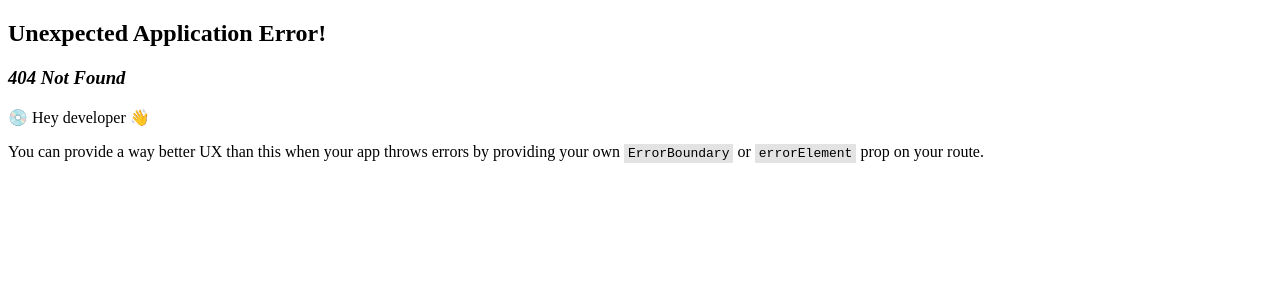
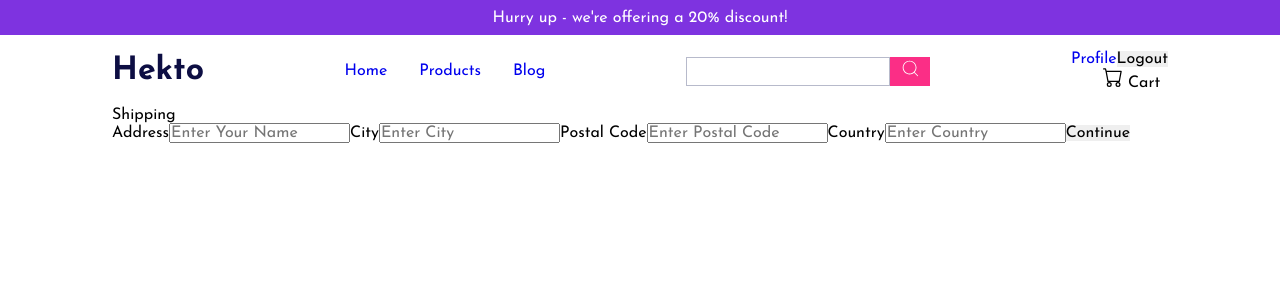
Before and after one commit to EleneQ/Hekto---eCommerce-Store, a React (Create React App) app in the folder client/: page /shipping in a window 1280 px wide. Before the commit this address had no page. Shown: the top 300 px of the page. Built offline with nearby package versions, Linux system fonts and the light colour scheme; sample sign-in values are in the browser's storage.

Commit message:
added frontend shipping

```diff
--- /dev/null
+++ b/client/src/components/PrivateRoute.jsx
@@ -0,0 +1,9 @@
+import { Outlet, Navigate } from "react-router-dom";
+import { useSelector } from "react-redux";
+
+const PrivateRoute = () => {
+  const { userInfo } = useSelector((state) => state.auth);
+
+  return userInfo ? <Outlet /> : <Navigate to="/login" replace />; //replace any past history
+};
+export default PrivateRoute;
--- a/client/src/index.js
+++ b/client/src/index.js
@@ -10,11 +10,13 @@ import {
 import { Provider } from "react-redux";
 import store from "./store";
 
+import PrivateRoute from "./components/PrivateRoute";
 import HomePage from "./pages/Home/HomePage";
 import ProductPage from "./pages/Product/ProductPage";
 import CartPage from "./pages/Cart/CartPage";
 import LoginPage from "./pages/Login/LoginPage";
 import RegisterPage from "./pages/Register/RegisterPage";
+import ShippingPage from "./pages/shipping/ShippingPage";
 
 //allows child routes
 const router = createBrowserRouter(
@@ -25,6 +27,10 @@ const router = createBrowserRouter(
       <Route path="/cart" element={<CartPage />} />
       <Route path="/login" element={<LoginPage />} />
       <Route path="/register" element={<RegisterPage />} />
+
+      <Route path="" element={<PrivateRoute />}>
+        <Route path="/shipping" element={<ShippingPage />} />
+      </Route>
     </Route>
   )
 );
--- /dev/null
+++ b/client/src/pages/shipping/ShippingForm.jsx
@@ -0,0 +1,84 @@
+import { useState } from "react";
+import { useDispatch, useSelector } from "react-redux";
+import { useNavigate } from "react-router-dom";
+import { saveShippingAddress } from "../../slices/cartSlice";
+import Container from "../../components/styles/Container.styled";
+
+const ShippingForm = () => {
+  const cart = useSelector((state) => state.cart);
+  const { shippingAddress } = cart;
+
+  const [address, setAddress] = useState(shippingAddress.address || "");
+  const [city, setCity] = useState(shippingAddress.city || "");
+  const [postalCode, setPostalCode] = useState(
+    shippingAddress.postalCode || ""
+  );
+  const [country, setCountry] = useState(shippingAddress.country || "");
+
+  const navigate = useNavigate();
+  const dispatch = useDispatch();
+
+  const submitHandler = (e) => {
+    e.preventDefault();
+
+    dispatch(saveShippingAddress({ address, city, postalCode, country }));
+    navigate("/payment");
+  };
+
+  return (
+    <section>
+      <Container>
+        <h1>Shipping</h1>
+        <form onSubmit={submitHandler}>
+          <label htmlFor="address">
+            Address
+            <input
+              id="address"
+              type="text"
+              name="address"
+              placeholder="Enter Your Name"
+              value={address}
+              onChange={(e) => setAddress(e.target.value)}
+            />
+          </label>
+          <label htmlFor="address">
+            City
+            <input
+              id="city"
+              type="text"
+              name="city"
+              value={city}
+              placeholder="Enter City"
+              onChange={(e) => setCity(e.target.value)}
+            />
+          </label>
+          <label htmlFor="address">
+            Postal Code
+            <input
+              id="postalCode"
+              type="text"
+              name="postalCode"
+              placeholder="Enter Postal Code"
+              value={postalCode}
+              onChange={(e) => setPostalCode(e.target.value)}
+            />
+          </label>
+          <label htmlFor="address">
+            Country
+            <input
+              id="country"
+              type="text"
+              name="country"
+              placeholder="Enter Country"
+              value={country}
+              onChange={(e) => setCountry(e.target.value)}
+            />
+          </label>
+
+          <button>Continue</button>
+        </form>
+      </Container>
+    </section>
+  );
+};
+export default ShippingForm;
--- /dev/null
+++ b/client/src/pages/shipping/ShippingPage.jsx
@@ -0,0 +1,10 @@
+import ShippingForm from "./ShippingForm";
+
+const ShippingPage = () => {
+  return (
+    <>
+      <ShippingForm />
+    </>
+  );
+};
+export default ShippingPage;
```
